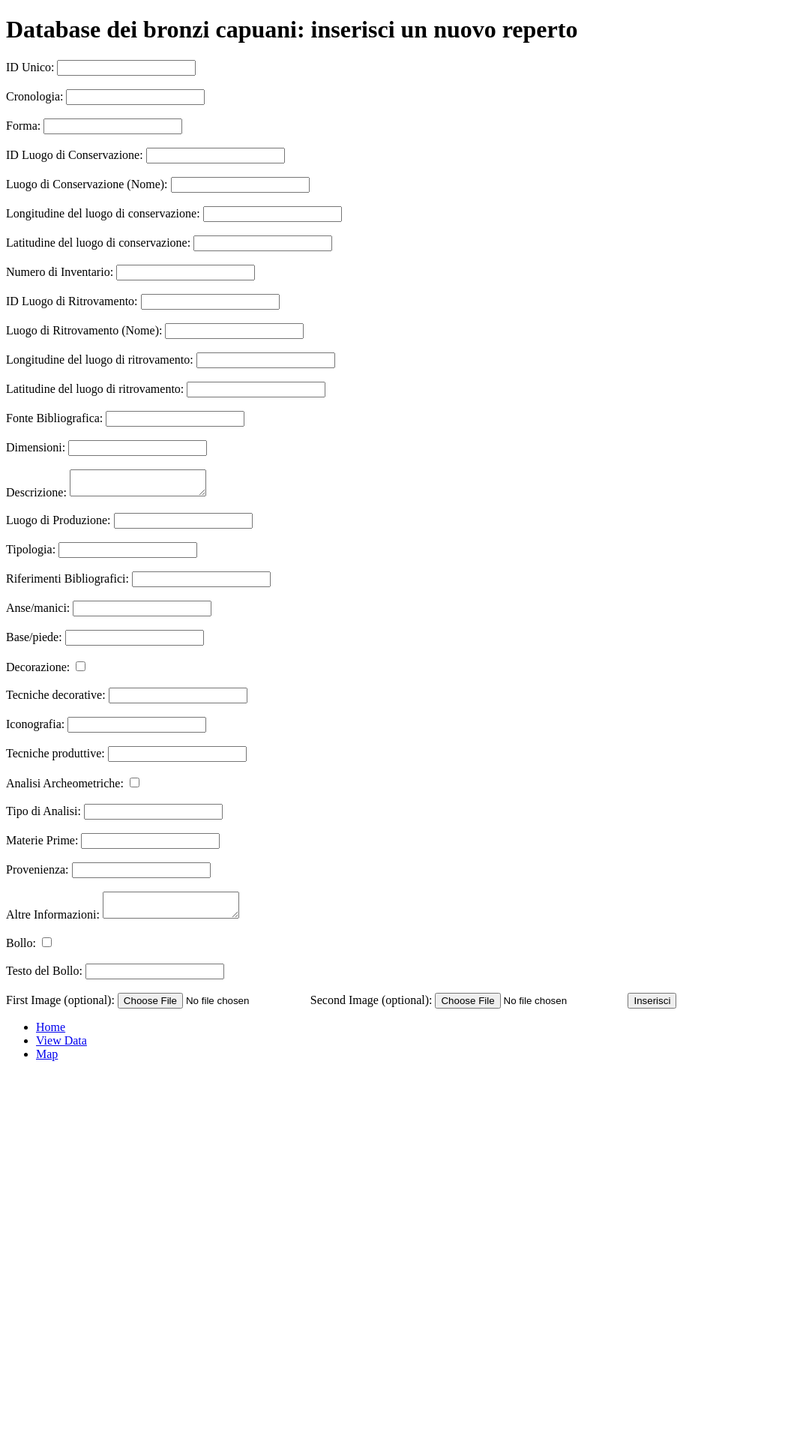
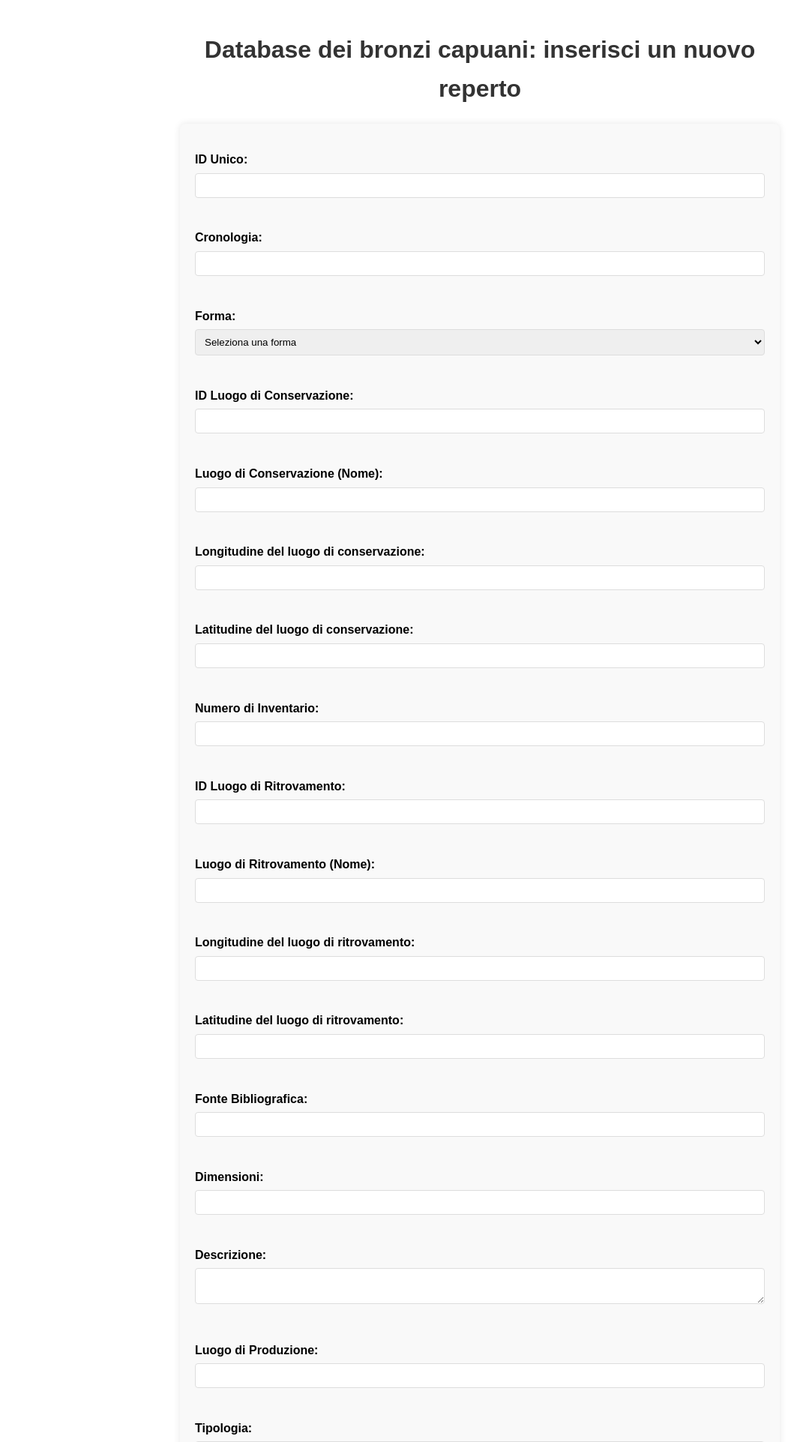
Before and after one commit to francescatomei/capuan_bronzes_db_map, a Flask app: page / in a window 1280 px wide. Shown: the top 1923 px of the page at 75% size, without its empty margins (0-1075 px from the left). Before the commit the page ends 1415 px from the top, so only its background shows below. Run offline with Flask 3, Linux system fonts and the light colour scheme; some libraries are stand-ins or nearby versions.

Commit message:
Modifica codice

```diff
--- a/templates/form.html
+++ b/templates/form.html
@@ -3,6 +3,73 @@
 <head>
     <meta charset="UTF-8">
     <title>Database bronzi capuani</title>
+    <style>
+        body {
+            font-family: Arial, sans-serif;
+            line-height: 1.6;
+            margin: 0;
+            padding: 20px;
+            max-width: 800px;
+            margin: 0 auto;
+        }
+        h1 {
+            color: #333;
+            text-align: center;
+        }
+        form {
+            background: #f9f9f9;
+            padding: 20px;
+            border-radius: 8px;
+            box-shadow: 0 0 10px rgba(0,0,0,0.1);
+        }
+        label {
+            display: block;
+            margin-top: 15px;
+            font-weight: bold;
+        }
+        input[type="text"],
+        input[type="number"],
+        textarea,
+        select {
+            width: 100%;
+            padding: 8px;
+            margin-top: 5px;
+            border: 1px solid #ddd;
+            border-radius: 4px;
+            box-sizing: border-box;
+        }
+        input[type="checkbox"] {
+            margin-top: 15px;
+        }
+        button[type="submit"] {
+            background: #4CAF50;
+            color: white;
+            padding: 10px 15px;
+            border: none;
+            border-radius: 4px;
+            cursor: pointer;
+            font-size: 16px;
+            margin-top: 20px;
+        }
+        button[type="submit"]:hover {
+            background: #45a049;
+        }
+        nav ul {
+            list-style-type: none;
+            padding: 0;
+            display: flex;
+            justify-content: center;
+            margin-top: 30px;
+        }
+        nav ul li {
+            margin: 0 15px;
+        }
+        nav ul li a {
+            text-decoration: none;
+            color: #333;
+            font-weight: bold;
+        }
+    </style>
 </head>
 <body>
     <h1>Database dei bronzi capuani: inserisci un nuovo reperto</h1>
@@ -16,9 +83,26 @@
         <label for="chronology">Cronologia:</label>
         <input type="text" id="chronology" name="chronology"><br><br>
 
-        <!-- Shape -->
+        <!-- Shape - Now a dropdown menu -->
         <label for="shape">Forma:</label>
-        <input type="text" id="shape" name="shape"><br><br>
+        <select id="shape" name="shape" required>
+            <option value="">Seleziona una forma</option>
+            <option value="casseruola">Casseruola</option>
+            <option value="coppa a becco">Coppa a becco</option>
+            <option value="brocca">Brocca</option>
+            <option value="brocca monoansata">Brocca monoansata</option>
+            <option value="brocca a bocca trilobata">Brocca a bocca trilobata</option>
+            <option value="situla">Situla</option>
+            <option value="piede a forma di pelta">Piede a forma di pelta</option>
+            <option value="patera">Patera</option>
+            <option value="piede di situla">Piede di situla</option>
+            <option value="manico di casseruola">Manico di casseruola</option>
+            <option value="manico di patera">Manico di patera</option>
+            <option value="mestolo">Mestolo</option>
+            <option value="bacino">Bacino</option>
+            <option value="colino">Colino</option>
+            <option value="calderone">Calderone</option>
+        </select><br><br>
 
         <!-- Storing Place ID -->
         <label for="storing_place_id">ID Luogo di Conservazione:</label>
@@ -28,10 +112,8 @@
         <label for="storing_place">Luogo di Conservazione (Nome):</label>
         <input type="text" id="storing_place" name="storing_place"><br><br>
 
-
         <label for="longitude_storing_place">Longitudine del luogo di conservazione:</label>
         <input type="text" step="any" name="longitude_storing_place" id="longitude_storing_place"><br><br>
-
 
         <label for="latitude_storing_place">Latitudine del luogo di conservazione:</label>
         <input type="text" step="any" name="latitude_storing_place" id="latitude_storing_place"><br><br>
@@ -39,7 +121,6 @@
         <!-- Inventory Number -->
         <label for="inventory_number">Numero di Inventario:</label>
         <input type="text" id="inventory_number" name="inventory_number"><br><br>
-
 
         <!-- Finding Spot ID -->
         <label for="finding_spot_id">ID Luogo di Ritrovamento:</label>
@@ -54,7 +135,6 @@
 
         <label for="latitude_finding_spot">Latitudine del luogo di ritrovamento:</label>
         <input type="text" step="any" name="latitude_finding_spot" id="latitude_finding_spot"><br><br>
-
 
         <!-- Bibliographical Source -->
         <label for="bibliographical_source">Fonte Bibliografica:</label>
@@ -132,22 +212,22 @@
         <label for="stamp_text">Testo del Bollo:</label>
         <input type="text" id="stamp_text" name="stamp_text"><br><br>
 
-    <label for="image1">First Image (optional):</label>
+        <label for="image1">Prima Immagine (opzionale):</label>
         <input type="file" id="image1" name="images" accept="image/*">
 
-    <label for="image2">Second Image (optional):</label>
+        <label for="image2">Seconda Immagine (opzionale):</label>
         <input type="file" id="image2" name="images" accept="image/*">
 
         <!-- Submit Button -->
         <button type="submit">Inserisci</button>
     </form>
+
     <nav>
         <ul>
             <li><a href="/">Home</a></li>
-        <li><a href="/view_data">View Data</a></li>
-        <li><a href="/map">Map</a></li>
+            <li><a href="/view_data">Visualizza Dati</a></li>
+            <li><a href="/map">Mappa</a></li>
         </ul>
     </nav>
-
 </body>
 </html>
```
Lines whose indentation alone changed are shown as unchanged.
